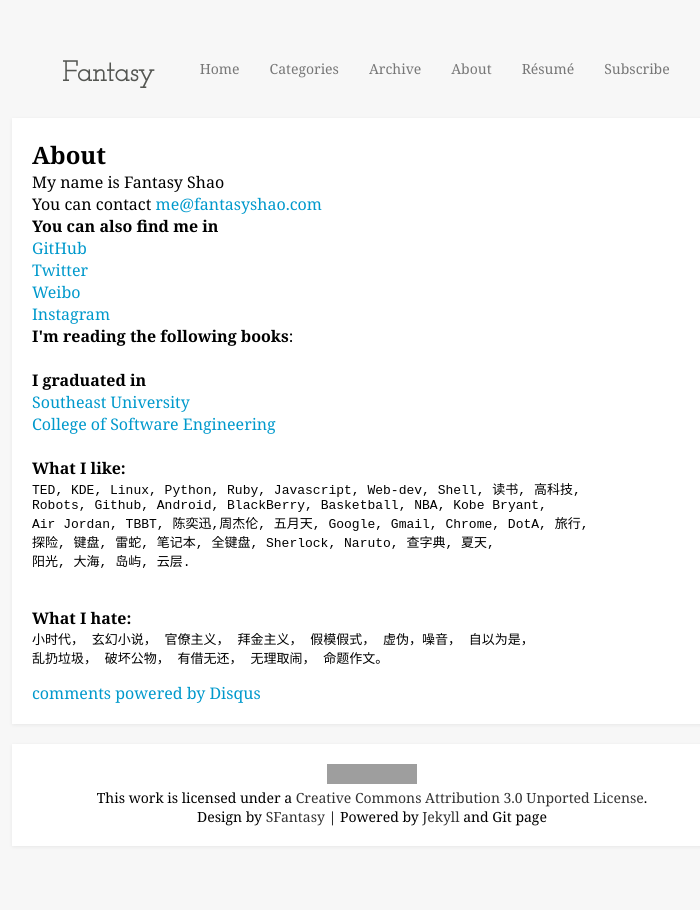
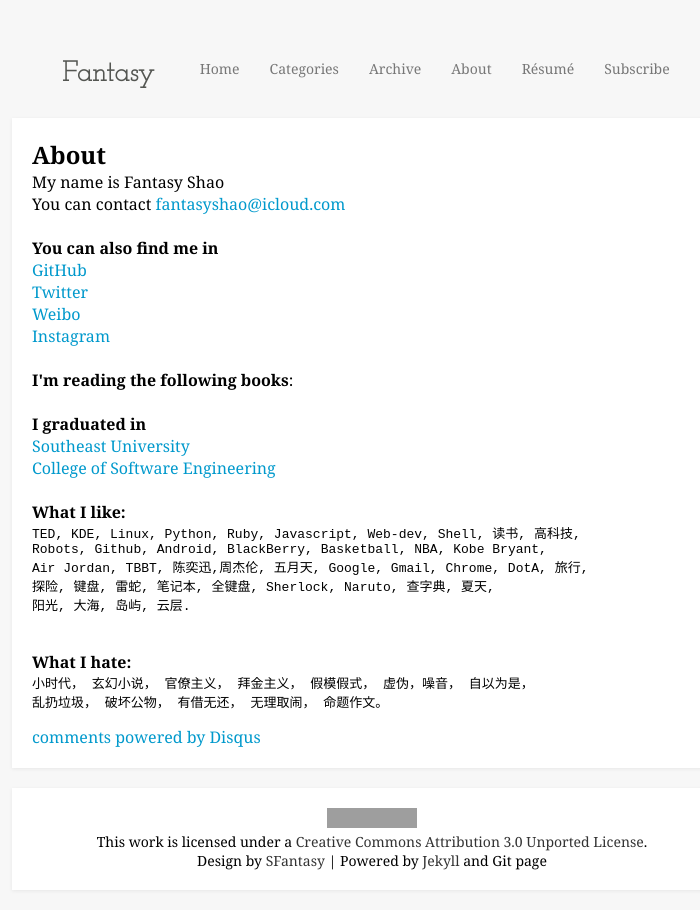
Before and after one commit to SFantasy/blog, a Jekyll site: the page built from about.html, in a window 1280 px wide. Shown: the whole page, without its empty margins (268-968 px from the left). Built offline with Jekyll 4.4.1, drawn with Linux system fonts in a browser that asks for light colours; some web fonts are replaced; Markdown is read by kramdown in place of the engine named in the settings; comment, search, counter and statistics services are not loaded; grey boxes are pictures that could not be loaded.

Commit message:
Update about page

```diff
--- a/about.html
+++ b/about.html
@@ -7,7 +7,8 @@ comments: yes
 <div itemscope itemtype="http://schema.org/Person">
   <p>My name is <span itemprop="name">Fantasy Shao</span>
   <img itemprop="photo" style="display:none;" width="80" height="80" src="../media/img/mylogo.jpg" /></p>
-  <p>You can contact <a itempro="email" href="mailto:me@fantasyshao.com">me@fantasyshao.com</a></p>
+  <p>You can contact <a itempro="email" href="mailto:fantasyshao@icloud.com">fantasyshao@icloud.com</a></p>
+  <br>
   <span><strong>You can also find me in</strong></span>
   <p>
     <a href="https://github.com/SFantasy">GitHub</a><br />
@@ -15,6 +16,7 @@ comments: yes
     <a href="http://weibo.com/shaofantasy">Weibo</a><br />
     <a href="http://instagram.com/fantasyshao?ref=badge">Instagram</a>
   </p>
+  <br>
   <p><strong>I'm reading the following books</strong>:
    <script type="text/javascript" src="http://www.douban.com/service/badge/fanTasy00/?show=dolist&amp;n=6&amp;columns=6&amp;cat=book" ></script>
   </p>
@@ -37,25 +39,3 @@ Air Jordan, TBBT, 陈奕迅,周杰伦, 五月天, Google, Gmail, Chrome, DotA,
 乱扔垃圾， 破坏公物， 有借无还， 无理取闹， 命题作文。
   </pre>
 </div>
-<!--
-<div id="interest">
-<span><strong>What I am interested in:</strong></span>
-<pre class="prepre">
-  |--+Programming(Used more than 1 month)
-  |   |-- C/C++
-  |   |-- Bash
-  |   |-- Java
-  |   |-- Python
-  |   |-- HTML/CSS
-  |   |-- Javascript(Node.js)
-  |   `-- Git/SVN
-  `--+Operating Systems(I have ever used)
-      |--+GNU/Linux
-      |   |--Ubuntu
-      |   |--Kbuntu
-      |   `--Fedora
-      |--MS/Windows
-      `Andorid
-</pre>
-</div>
--->
```
